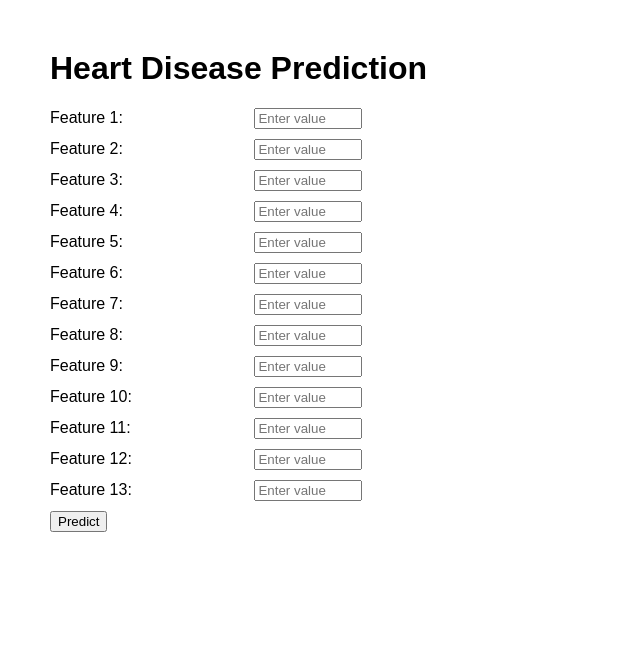
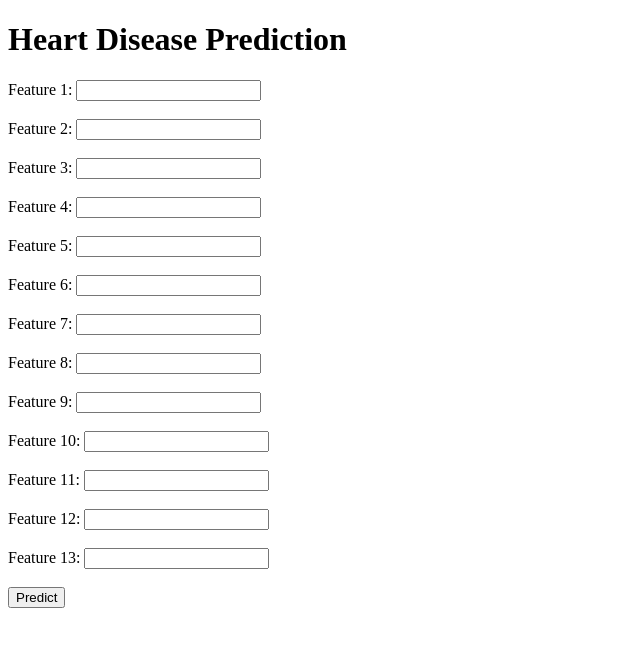
Before and after one commit to rohit7388/heart_disease_ml_app_testing, a Flask app: page / in a window 1280 px wide. Shown: the top 647 px of the page, without its empty margins (0-640 px from the left). Run offline with Flask 3, Linux system fonts and the light colour scheme; parts of the project's set-up code (start-up, migrations or seed data) failed here and were passed over.

Commit message:
Add files via upload

```diff
--- /dev/null
+++ b/New Text Document.txt
@@ -0,0 +1,2 @@
+import joblib
+joblib.dump(model, 'model.pkl')
--- a/app.py
+++ b/app.py
@@ -12,10 +12,13 @@ def home():
 @app.route('/predict', methods=['POST'])
 def predict():
     if request.method == 'POST':
-        data = [float(request.form[i]) for i in request.form]
-        data = np.array(data).reshape(1, -1)
-        prediction = model.predict(data)[0]
-        result = 'Heart Disease Detected' if prediction == 1 else 'No Heart Disease'
+        try:
+            data = [float(request.form[i]) for i in request.form]
+            data = np.array(data).reshape(1, -1)
+            prediction = model.predict(data)[0]
+            result = 'Heart Disease Detected' if prediction == 1 else 'No Heart Disease'
+        except:
+            result = 'Invalid input. Please enter valid numbers.'
         return render_template('index.html', prediction=result)
 
 if __name__ == '__main__':
--- a/templates/index.html
+++ b/templates/index.html
@@ -3,24 +3,18 @@
 <head>
   <meta charset="UTF-8">
   <title>Heart Disease Prediction</title>
-  <style>
-    body { font-family: Arial, sans-serif; margin: 50px; }
-    label { display: inline-block; width: 200px; }
-    input { width: 100px; margin-bottom: 10px; }
-    .result { margin-top: 20px; font-size: 1.2em; font-weight: bold; }
-  </style>
 </head>
 <body>
   <h1>Heart Disease Prediction</h1>
   <form method="post" action="/predict">
     {% for i in range(13) %}
-      <label>Feature {{ i+1 }}:</label>
-      <input type="text" name="{{ i }}" placeholder="Enter value" required><br>
+      <label>Feature {{ i+1 }}: </label>
+      <input type="text" name="{{ i }}" required><br><br>
     {% endfor %}
-    <button type="submit">Predict</button>
+    <input type="submit" value="Predict">
   </form>
   {% if prediction %}
-    <div class="result">Prediction: {{ prediction }}</div>
+    <h2>Prediction: {{ prediction }}</h2>
   {% endif %}
 </body>
 </html>
```
Also changed, not shown: 2 other files.
